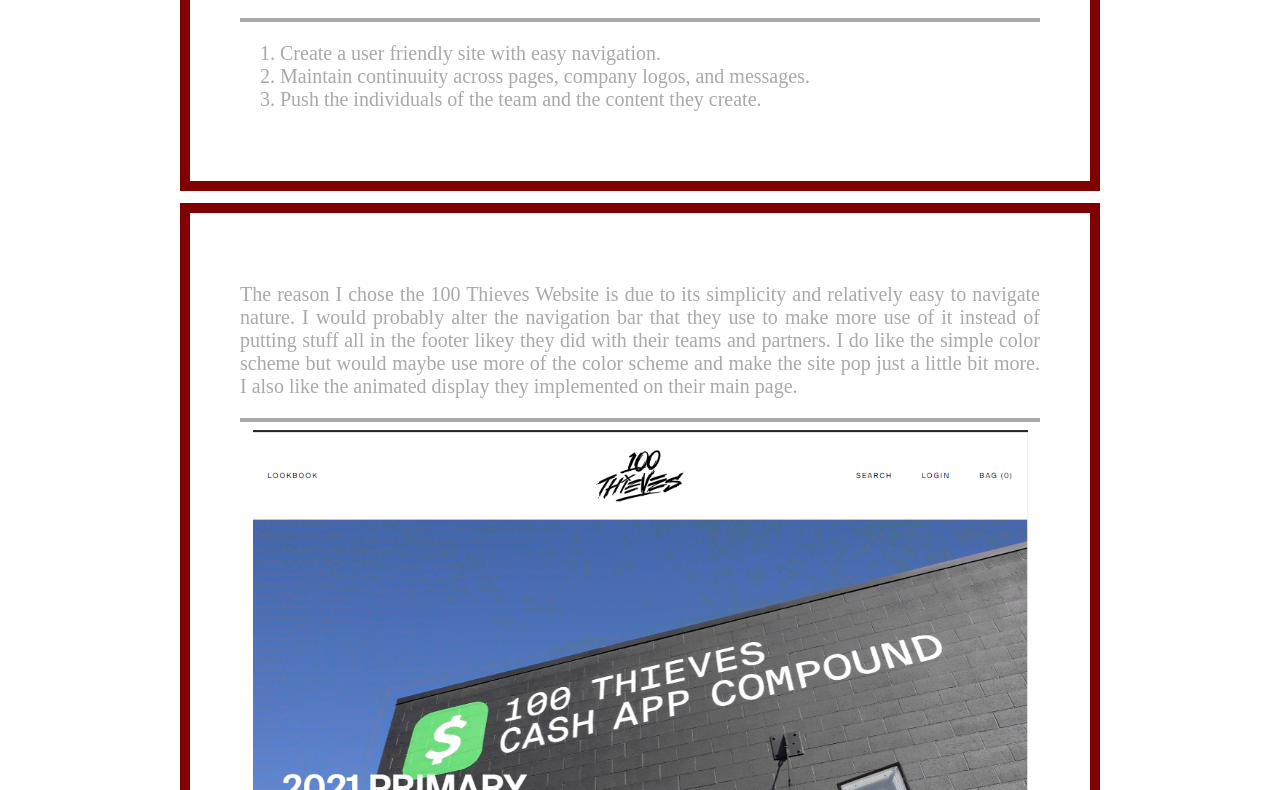
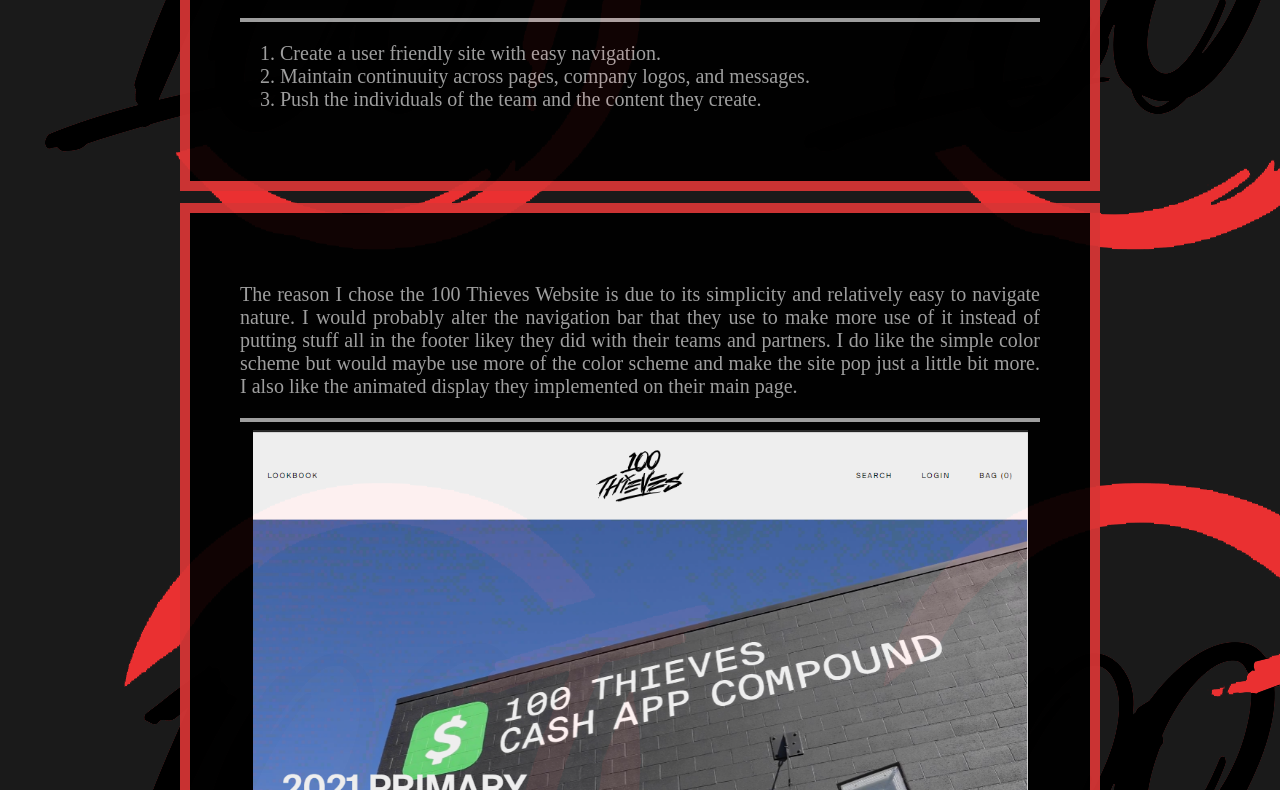
Before and after one commit to Human-Computer-Interaction-Course/assignment-one-project-proposal-jaredMatteson, a plain HTML site: page index.html in a window 1280 px wide. Shown: the part 394-1184 px from the top of the page. Drawn offline with Linux system fonts and the light colour scheme.

Commit message:
added background image and styling

```diff
--- a/CSS/style.css
+++ b/CSS/style.css
@@ -1,3 +1,11 @@
+body{
+    background-image: url("../images/100ThievesShortcutLogo.webp");
+    background-color: rgb(26, 26, 26);
+}
+
+
+
+
 h1,h2,h3,h4,p{
     color: darkgrey;
 }
@@ -28,9 +36,11 @@
 #headerstruct, #bodystruct {
     margin: auto;
     width: 800px;
-    border: solid 10px maroon;
+    border: solid 10px rgb(216, 53, 53);
     padding: 50px;
     margin-bottom: 1%;
+    background-color: black;
+    opacity: 0.93;
 }
 
 #ThievesWeb{
```
